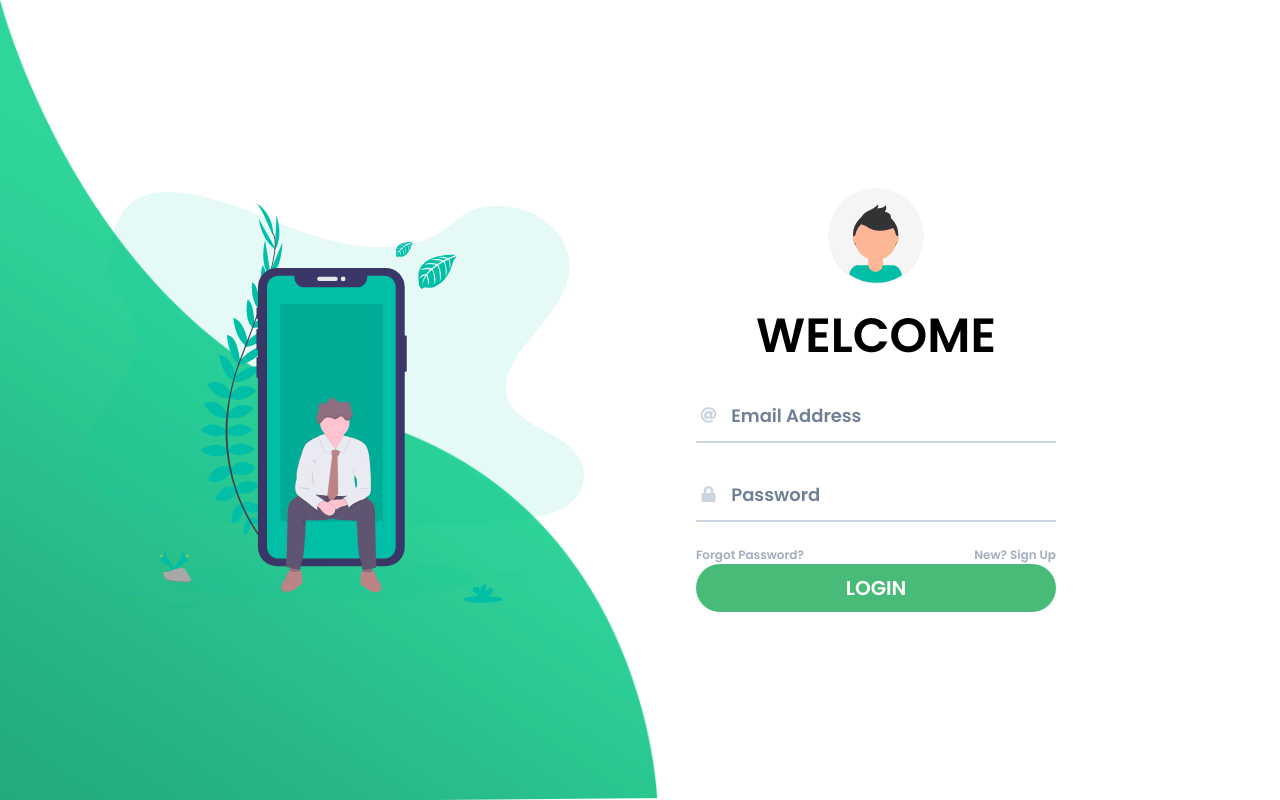
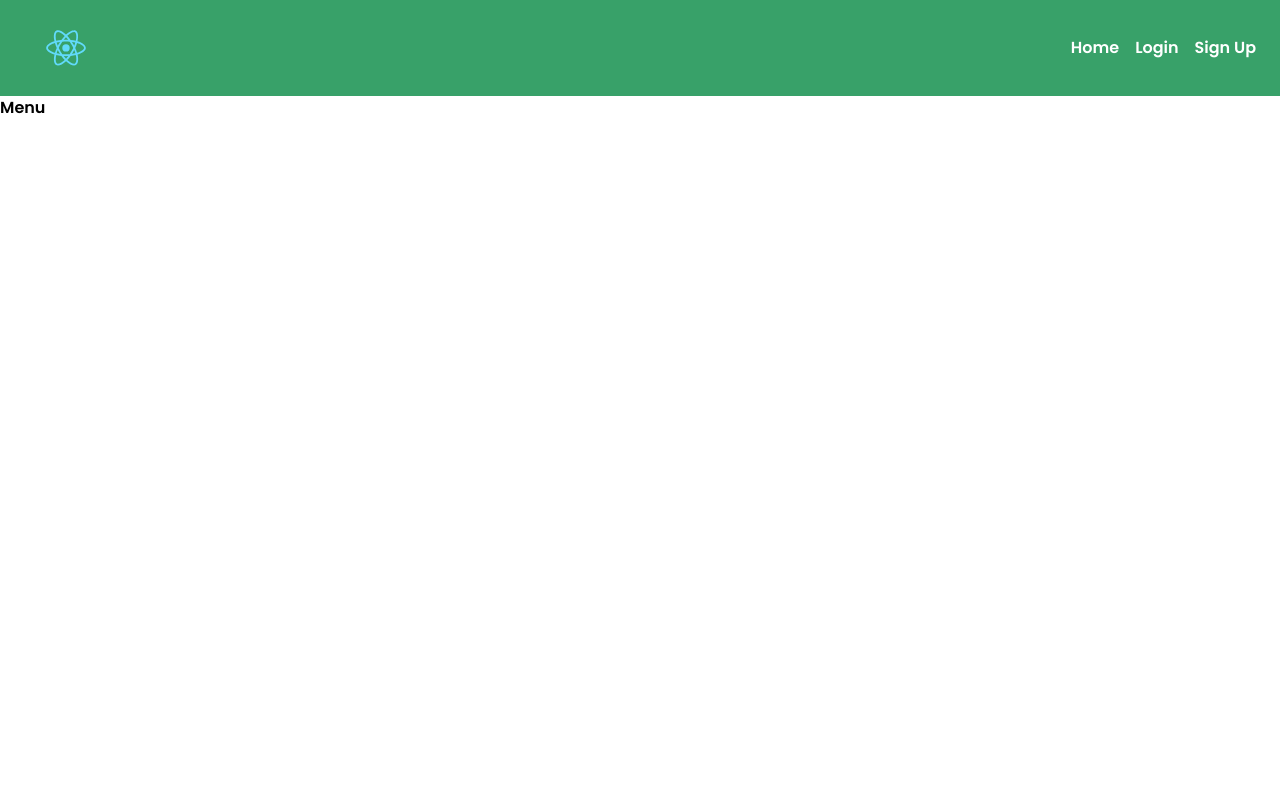
Before and after one commit to Tooluloope/yummy, a React (Create React App) app in the folder client/: page / in a window 1280 px wide. Before the commit this address led to /login. Built offline with nearby package versions, Linux system fonts and the light colour scheme.

Commit message:
Starting frontend Menu

```diff
--- a/client/src/App.js
+++ b/client/src/App.js
@@ -1,6 +1,6 @@
 import React from "react";
 import "./App.css";
-import {BrowserRouter as Router , Switch} from "react-router-dom";
+import {BrowserRouter as Router , Switch, Route} from "react-router-dom";
 import { SignUp } from "./pages/auth/signup";
 import { Login } from "./pages/auth/login";
 import { Home } from "./pages/homepage";
@@ -18,9 +18,12 @@ function App() {
           <UnAuthenticatedRoute path= '/signup'>
             <SignUp />
           </UnAuthenticatedRoute>
-          <AuthenticatedRoute  path= ''>
+          {/* <AuthenticatedRoute  path= ''>
             <Home />
-          </AuthenticatedRoute>
+          </AuthenticatedRoute> */}
+          <Route path='/'>
+            <Home />
+          </Route>
 
         </Switch>
       </Router>
--- /dev/null
+++ b/client/src/components/menu/menu.jsx
@@ -0,0 +1,10 @@
+import React from 'react'
+
+export const Menu = () => {
+
+    return (
+        <div>
+            Menu
+        </div>
+    );
+}
--- a/client/src/pages/homepage.jsx
+++ b/client/src/pages/homepage.jsx
@@ -1,7 +1,11 @@
 import React from "react";
 import { NavBar } from "../components/navbar/navbar";
+import { Menu } from "../components/menu/menu";
 
 
 export const Home = () =>(
-    <NavBar />
+    <>
+        <NavBar />
+        <Menu />
+    </>
 );
```
Also changed, not shown: client/src/components/menu/menu-item.jsx (added, +9 -0 lines).
